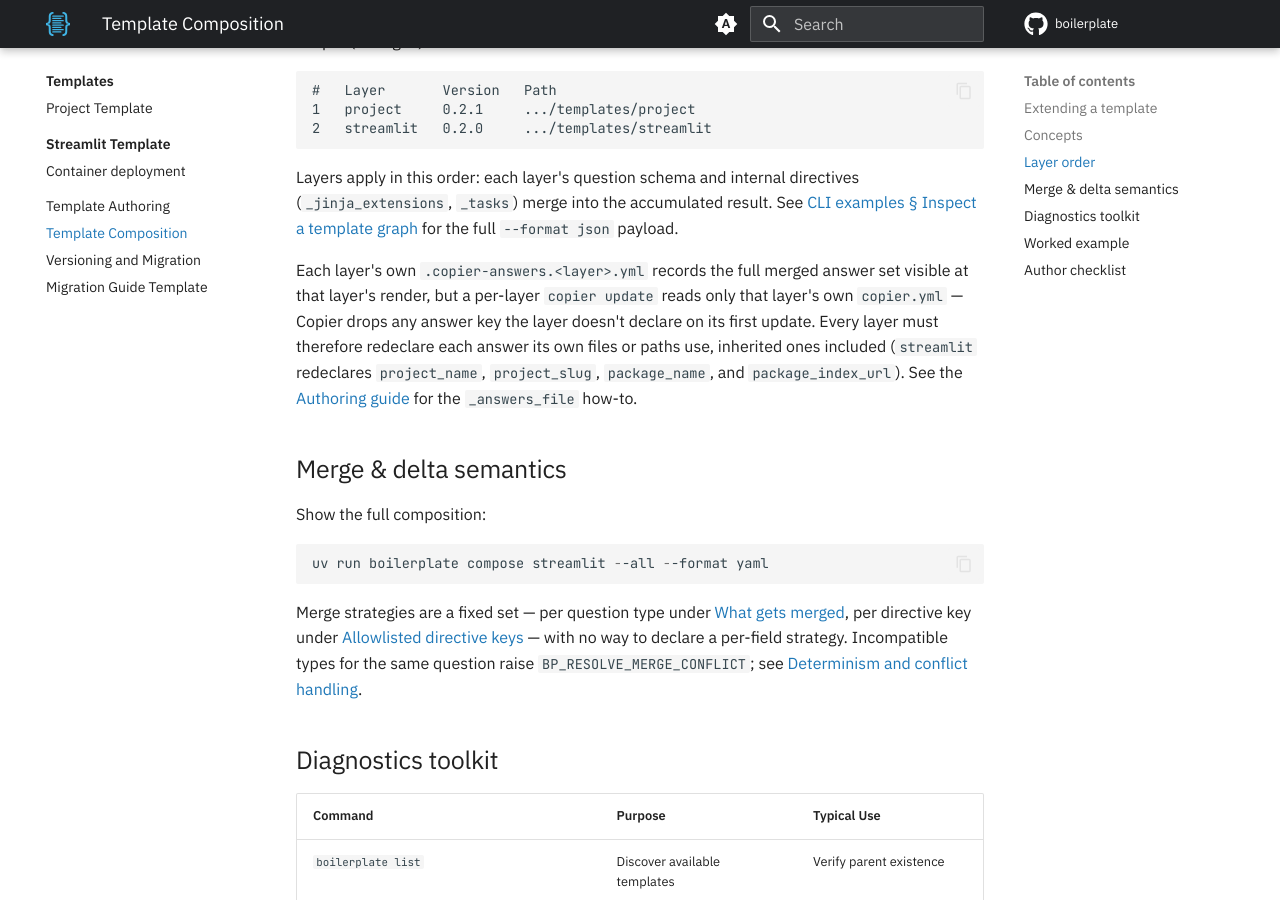
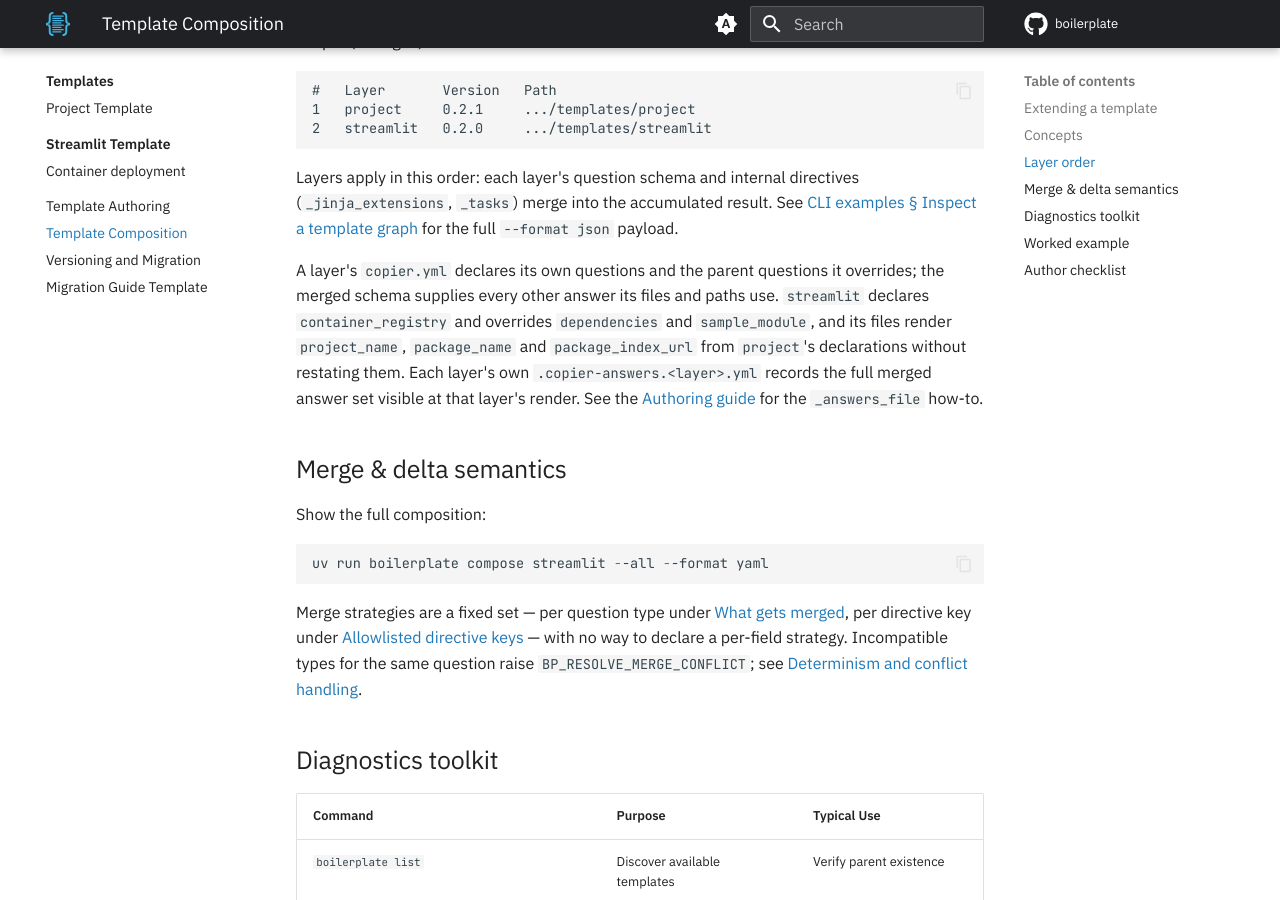
Before and after one commit to TheRealBillSiegler/boilerplate, an MkDocs documentation site: the page built from docs/templates-hub/composition.md, in a window 1280 px wide and 900 px high, scrolled down 1960 px. Built offline with MkDocs 1.6.1 and Material for MkDocs 9.7.7, drawn with Linux system fonts in a browser that asks for light colours; comment, search, counter and statistics services are not loaded; the version menu is left out.

Commit message:
docs(templates): say a layer declares only what it owns or overrides
The composition and authoring guides asked every layer to redeclare the
inherited answers its files use, two paragraphs after the authoring guide
said a child template only needs to declare what it overrides or adds.
Both now describe the merged schema supplying the rest, and the templates
rule's rehearsal step points at the composed update helper, since a
vanilla copier update of a child layer alone renders the parent's derived
answers empty.

Co-Authored-By: Claude Fable 5.1 <noreply@anthropic.com>

```diff
--- a/docs/templates-hub/composition.md
+++ b/docs/templates-hub/composition.md
@@ -61,7 +61,7 @@ Output (abridged):
 
 Layers apply in this order: each layer's question schema and internal directives (`_jinja_extensions`, `_tasks`) merge into the accumulated result. See [CLI examples § Inspect a template graph](../cli-examples.md#inspect-a-template-graph) for the full `--format json` payload.
 
-Each layer's own `.copier-answers.<layer>.yml` records the full merged answer set visible at that layer's render, but a per-layer `copier update` reads only that layer's own `copier.yml` — Copier drops any answer key the layer doesn't declare on its first update. Every layer must therefore redeclare each answer its own files or paths use, inherited ones included (`streamlit` redeclares `project_name`, `project_slug`, `package_name`, and `package_index_url`). See the [Authoring guide](authoring.md#template-composition) for the `_answers_file` how-to.
+A layer's `copier.yml` declares its own questions and the parent questions it overrides; the merged schema supplies every other answer its files and paths use. `streamlit` declares `container_registry` and overrides `dependencies` and `sample_module`, and its files render `project_name`, `package_name` and `package_index_url` from `project`'s declarations without restating them. Each layer's own `.copier-answers.<layer>.yml` records the full merged answer set visible at that layer's render. See the [Authoring guide](authoring.md#template-composition) for the `_answers_file` how-to.
 
 ## Merge & delta semantics
 
```
Also changed, not shown: .claude/rules/templates.md (+1 -1 lines), docs/templates-hub/authoring.md (+1 -1 lines).
